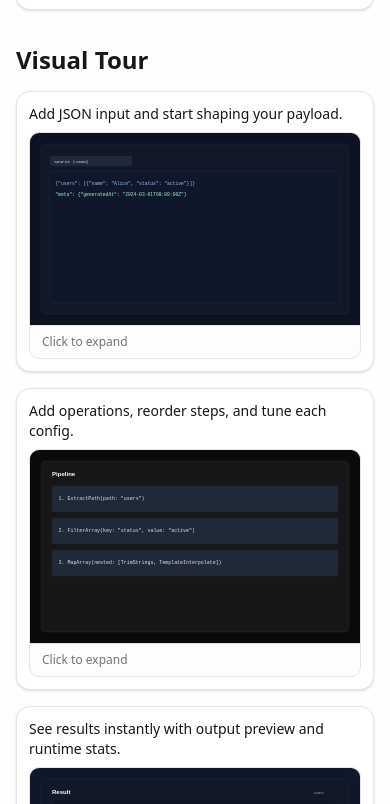
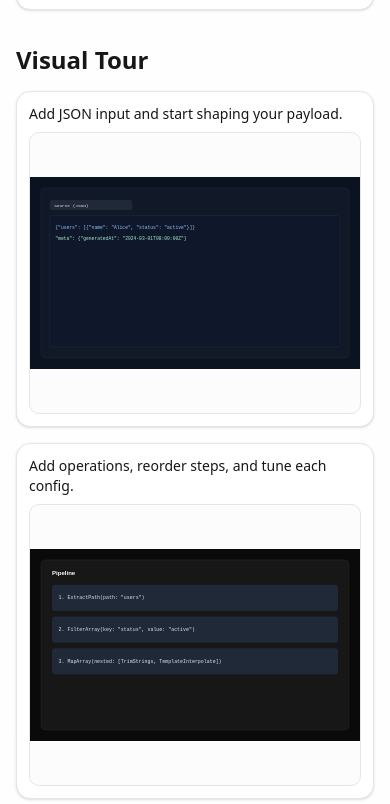
Before and after one commit to nekser/jsonloom, a Next.js app: page /docs in a window 390 px wide. Shown: the part 1300-2104 px from the top of the page. Built offline with nearby package versions, Linux system fonts and the light colour scheme.

Commit message:
refactor(docs): enlarge inline screenshots and remove expand modal

```diff
--- a/app/docs/page.mdx
+++ b/app/docs/page.mdx
@@ -42,8 +42,7 @@ Read [About](/about) for product context and scope.
       src={shot.src}
       alt={shot.alt}
       caption={shot.caption}
-      className="mx-auto w-full max-w-4xl"
-      imageClassName="max-h-64 object-contain bg-muted/20"
+      imageClassName="bg-muted/20"
     />
   ))}
 </div>
--- a/components/docs/ScreenshotFigure.tsx
+++ b/components/docs/ScreenshotFigure.tsx
@@ -1,8 +1,5 @@
-"use client";
-
 import Image from "next/image";
 import { cn } from "@/lib/utils";
-import { Dialog, DialogContent, DialogDescription, DialogTitle, DialogTrigger } from "@/components/ui/dialog";
 
 export default function ScreenshotFigure({
   src,
@@ -18,34 +15,19 @@ export default function ScreenshotFigure({
   imageClassName?: string;
 }) {
   return (
-    <figure className={cn("rounded-xl border bg-card p-3 shadow-sm", className)}>
+    <figure className={cn("mx-auto w-full max-w-5xl rounded-xl border bg-card p-3 shadow-sm", className)}>
       <figcaption className="mb-2 text-sm font-medium text-foreground">{caption}</figcaption>
-
-      <Dialog>
-        <DialogTrigger asChild>
-          <button
-            type="button"
-            className="group block w-full overflow-hidden rounded-lg border bg-muted/20 text-left"
-            aria-label={`Open full screenshot: ${alt}`}
-          >
+      <div className="overflow-hidden rounded-lg border bg-muted/20">
+        <span className="block h-[280px] sm:h-[330px] lg:h-[380px]">
           <Image
             src={src}
             alt={alt}
             width={1200}
             height={700}
-              className={cn("h-auto w-full transition-opacity group-hover:opacity-95", imageClassName)}
+            className={cn("h-full w-full object-contain", imageClassName)}
           />
-            <span className="block border-t px-3 py-2 text-xs text-muted-foreground">Click to expand</span>
-          </button>
-        </DialogTrigger>
-        <DialogContent className="max-h-[92vh] w-[96vw] max-w-[1400px] p-3 sm:p-4">
-          <DialogTitle className="text-base">{alt}</DialogTitle>
-          <DialogDescription className="text-xs">{caption}</DialogDescription>
-          <div className="max-h-[78vh] overflow-auto rounded-md border bg-muted/20 p-1">
-            <Image src={src} alt={alt} width={1800} height={1000} className="h-auto w-full object-contain" />
+        </span>
       </div>
-        </DialogContent>
-      </Dialog>
     </figure>
   );
 }
```
Lines whose indentation alone changed are shown as unchanged.
